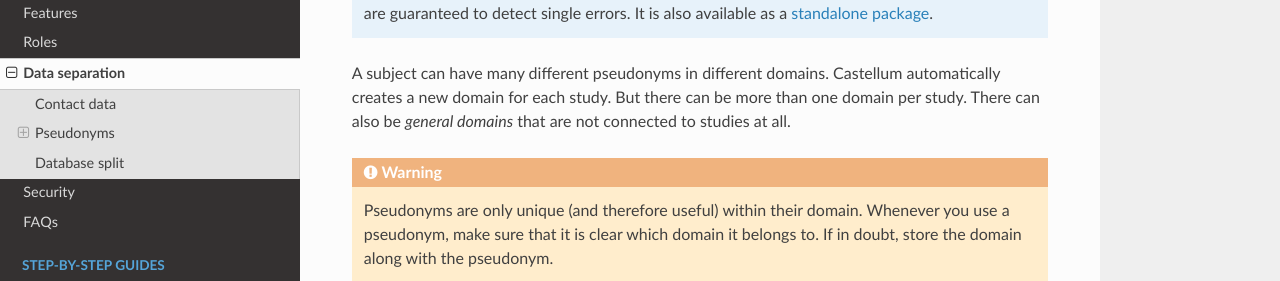
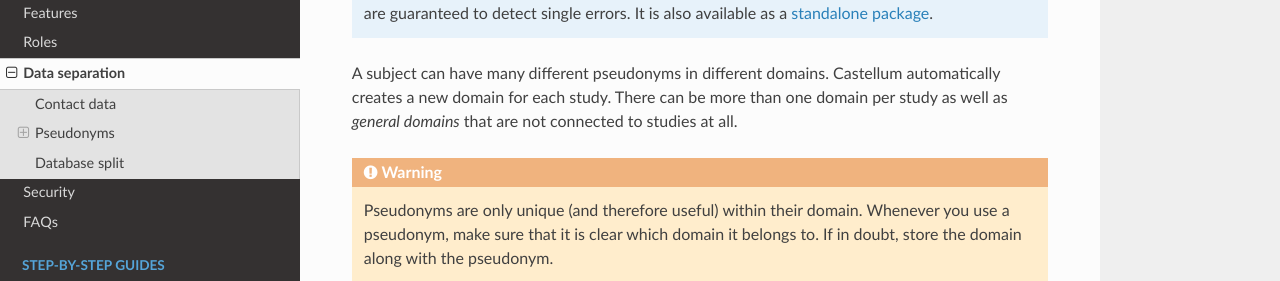
Before and after one commit to DouglasNeuroInformatics/castellum, a Sphinx documentation site: the page built from source/data-separation.rst, in a window 1280 px wide and 1400 px high, scrolled down 847 px. Shown: the part 194-475 px from the top of the window. Built offline with Sphinx 7.4.7 and the Read the Docs theme 2.0.0, drawn with Linux system fonts in a browser that asks for light colours; some of the changed text lies outside the part shown.

Commit message:
refine wording

```diff
--- a/source/data-separation.rst
+++ b/source/data-separation.rst
@@ -48,9 +48,9 @@ to link the data back to the subject.
     <https://pypi.org/project/castellum-pseudonyms/>`_.
 
 A subject can have many different pseudonyms in different domains. Castellum
-automatically creates a new domain for each study. But there can be more than
-one domain per study. There can also be *general domains* that are not
-connected to studies at all.
+automatically creates a new domain for each study. There can be more than one
+domain per study as well as *general domains* that are not connected to studies
+at all.
 
 .. warning::
     Pseudonyms are only unique (and therefore useful) within their domain.
```
Also changed, not shown: other parts of source/data-separation.rst (+2 -2 lines).
